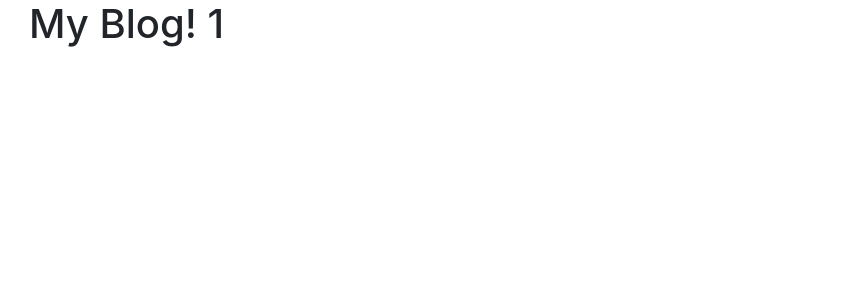
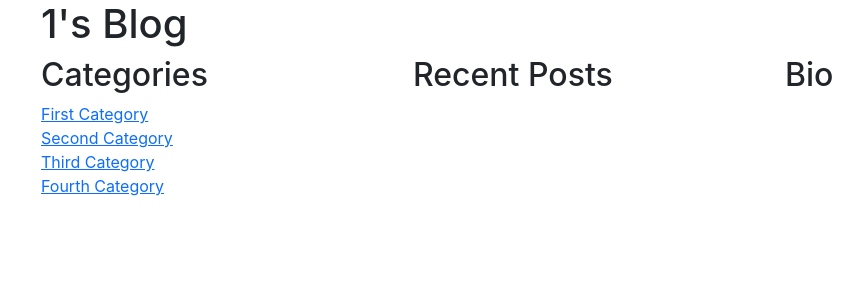
Before and after one commit to Angela-Mari/MyRead, a React (Create React App) app: page /1 in a window 1280 px wide. Shown: the top 300 px of the page, without its empty margins (53-916 px from the left). Built offline with nearby package versions, Linux system fonts and the light colour scheme.

Commit message:
scaffold of log in and gitignore

```diff
--- /dev/null
+++ b/src/components/Bio.js
@@ -0,0 +1,11 @@
+import React from 'react';
+import { Col } from 'react-bootstrap';
+
+function Bio() {
+    return (
+    <Col>
+        <h2>Bio</h2>
+    </Col>
+    )
+}
+export default Bio;
--- /dev/null
+++ b/src/components/Categories.js
@@ -0,0 +1,26 @@
+import React from 'react';
+import { Col,Row } from 'react-bootstrap';
+import { Link } from 'react-router-dom';
+
+function Categories() {
+    return(
+    <Col >
+    <h2>Categories</h2>
+    {/* change this to map from db user categories*/}
+    <Row>
+    <Link to="">First Category</Link>
+    </Row>
+    <Row>
+    <Link to="">Second Category</Link>
+    </Row>
+    <Row>
+    <Link to="">Third Category</Link>
+    </Row>
+    <Row>
+    <Link to="">Fourth Category</Link>
+    </Row>
+    </Col>
+    )
+}
+
+export default Categories;
--- /dev/null
+++ b/src/components/RecentPosts.js
@@ -0,0 +1,11 @@
+import React from 'react';
+import { Col } from 'react-bootstrap';
+
+function RecentPosts() {
+    return (
+    <Col>
+        <h2>Recent Posts</h2>
+    </Col>
+    )
+}
+export default RecentPosts;
--- a/src/pages/Blog.js
+++ b/src/pages/Blog.js
@@ -1,12 +1,23 @@
 import React from 'react';
-import { useParams } from 'react-router-dom';
+import { Container, Row } from 'react-bootstrap';
+import { useParams } from 'react-router';
+import Categories from '../components/Categories';
+import RecentPosts from '../components/RecentPosts';
+import Bio from '../components/Bio';
 
 function Blog() {
 
     let { username } = useParams();
 
     return(
-        <h1>My Blog! {username} </h1>
+        <Container>
+        <Row>
+            <h1>{username}'s Blog</h1>
+            <Categories></Categories>
+            <RecentPosts></RecentPosts>
+            <Bio></Bio>
+        </Row>
+        </Container>
     )
 }
 
```
Also changed, not shown: 1 other file (tests, documents, lock files or other folders).
